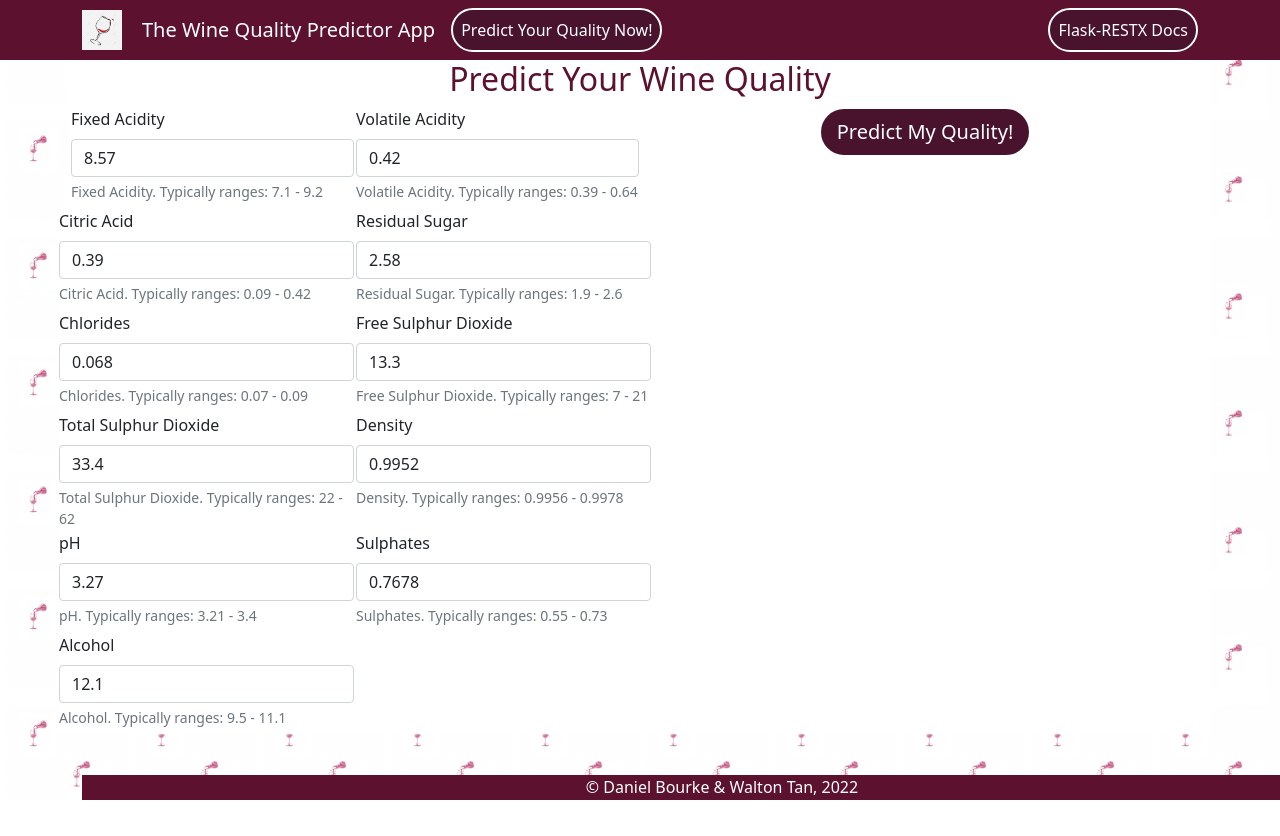
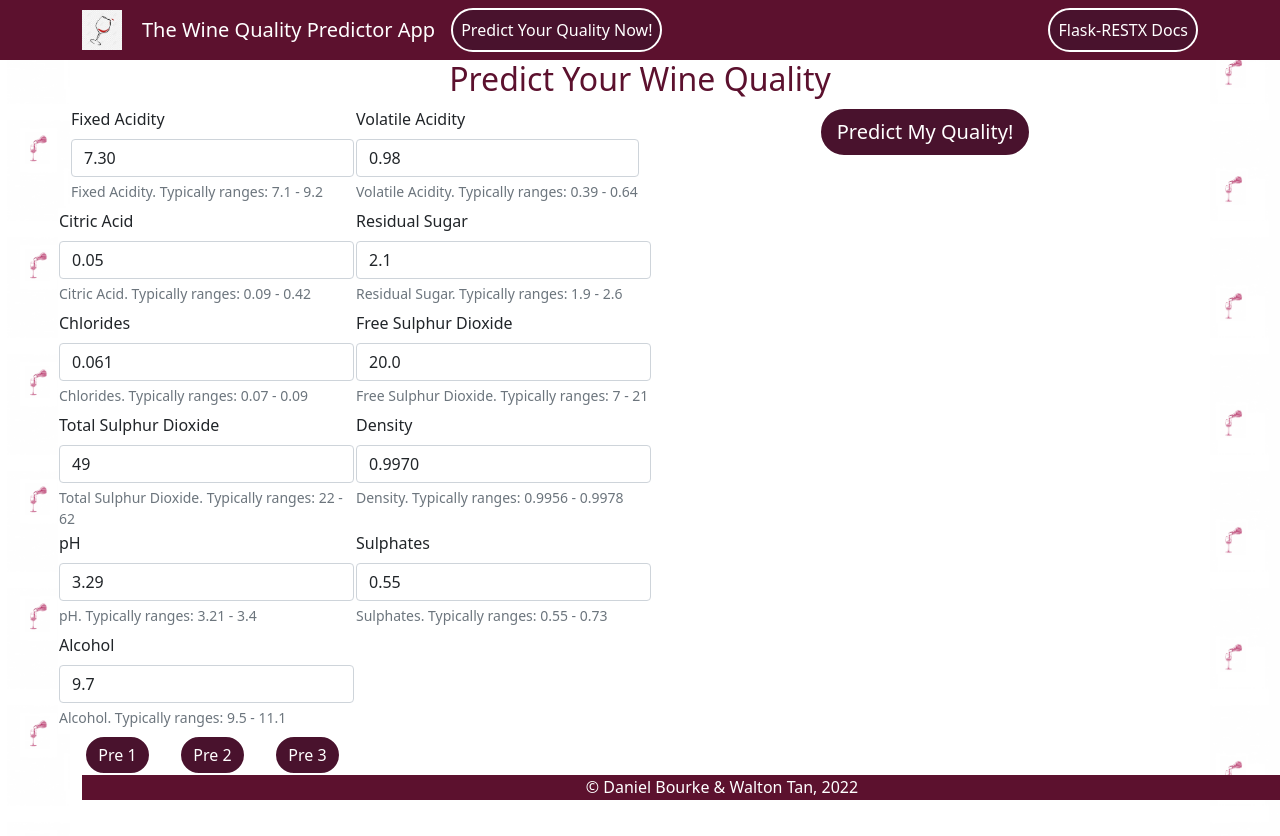
Before and after one commit to Waltontan/FinalProject, a Flask app: page /predictor in a window 1280 px wide. Before the commit the page ends 800 px from the top, so only its background shows below. Run offline with Flask 2, Linux system fonts and the light colour scheme; some libraries are stand-ins or nearby versions.

Commit message:
cleanin up the streets

```diff
--- a/app/static/js/forecast.js
+++ b/app/static/js/forecast.js
@@ -145,3 +145,48 @@ function predict_quality() {
 }
 
 d3.selectAll("#predict_button").on("click", predict_quality)
+
+
+function preset1() {
+    d3.select("#fixed_acidity").attr('value', 7.4)
+    d3.select("#volatile_acidity").attr('value', 0.98)
+    d3.select("#citric_acid").attr('value', 0.05)
+    d3.select("#residual_sugar").attr('value', 2.1)
+    d3.select("#chlorides").attr('value', 0.061)
+    d3.select("#free_sulfur_dioxide").attr('value', 20)
+    d3.select("#total_sulfur_dioxide").attr('value', 49)
+    d3.select("#density").attr('value', 0.9970)
+    d3.select("#pH").attr('value', 3.29)
+    d3.select("#sulphates").attr('value', 0.55)
+    d3.select("#alcohol").attr('value', 9.7)
+}
+
+function preset2() {
+    d3.select("#fixed_acidity").attr('value', 7.4)
+    d3.select("#volatile_acidity").attr('value', 0.61)
+    d3.select("#citric_acid").attr('value', 0.01)
+    d3.select("#residual_sugar").attr('value', 2)
+    d3.select("#chlorides").attr('value', 0.074)
+    d3.select("#free_sulfur_dioxide").attr('value', 13)
+    d3.select("#total_sulfur_dioxide").attr('value', 38)
+    d3.select("#density").attr('value', 0.99748)
+    d3.select("#pH").attr('value', 3.48)
+    d3.select("#sulphates").attr('value', 0.65)
+    d3.select("#alcohol").attr('value', 9.8)
+}
+function preset3() {
+    d3.select("#fixed_acidity").attr('value', 7.9)
+    d3.select("#volatile_acidity").attr('value', 0.54)
+    d3.select("#citric_acid").attr('value', 0.34)
+    d3.select("#residual_sugar").attr('value', 2.5)
+    d3.select("#chlorides").attr('value', 0.076)
+    d3.select("#free_sulfur_dioxide").attr('value', 8)
+    d3.select("#total_sulfur_dioxide").attr('value', 17)
+    d3.select("#density").attr('value', 0.99235)
+    d3.select("#pH").attr('value', 3.2)
+    d3.select("#sulphates").attr('value', 0.72)
+    d3.select("#alcohol").attr('value', 13.1)
+}
+d3.selectAll("#poison_button").on("click", preset1)
+d3.selectAll("#standard_button").on("click", preset2)
+d3.selectAll("#award_button").on("click", preset3)
--- a/app/templates/index2.html
+++ b/app/templates/index2.html
@@ -16,7 +16,7 @@
         <div class="col-3">
             <div class="cell">
                 <label class="form-label" for="fixed_acidity" id="fixed-acidity-header">Fixed Acidity</label>
-                <input class="form-control" type="number" name="fixed_acidity" id="fixed_acidity" value="8.57" min="5"
+                <input class="form-control" type="number" name="fixed_acidity" id="fixed_acidity" value="7.30" min="5"
                     max="13" step="0.01">
                 <div class="form-text">Fixed Acidity. Typically ranges: 7.1 - 9.2</div>
             </div>
@@ -24,7 +24,7 @@
         <div class="col-3">
             <div class="cell">
                 <label class="form-label" for="volatile_acidity" id="volatile-acidity-header">Volatile Acidity</label>
-                <input class="form-control" type="number" name="volatile_acidity" id="volatile_acidity" value="0.42"
+                <input class="form-control" type="number" name="volatile_acidity" id="volatile_acidity" value="0.98"
                     min="0.25" max="0.9" step="0.01">
                 <div class="form-text">Volatile Acidity. Typically ranges: 0.39 - 0.64</div>
             </div>
@@ -43,7 +43,7 @@
                 <div class="col-6">
                     <div class="cell">
                         <label class="form-label" for="citric_acid" id="citric-acid-header">Citric Acid</label>
-                        <input class="form-control" type="number" name="citric_acid" id="citric_acid" value="0.39"
+                        <input class="form-control" type="number" name="citric_acid" id="citric_acid" value="0.05"
                             min="0.02" max="0.8" step="0.01">
                         <div class="form-text">Citric Acid. Typically ranges: 0.09 - 0.42</div>
                     </div>
@@ -52,7 +52,7 @@
                     <div class="cell">
                         <label class="form-label" for="residual_sugar " id="residual-sugar-header">Residual
                             Sugar</label>
-                        <input class="form-control" type="number" name="residual_sugar" id="residual_sugar" value="2.58"
+                        <input class="form-control" type="number" name="residual_sugar" id="residual_sugar" value="2.1"
                             min="1" max="3.5" step="0.01">
                         <div class="form-text">Residual Sugar. Typically ranges: 1.9 - 2.6</div>
                     </div>
@@ -62,7 +62,7 @@
                 <div class="col-6">
                     <div class="cell">
                         <label class="form-label" for="chlorides" id="chlorides-header">Chlorides</label>
-                        <input class="form-control" type="number" name="chlorides" id="chlorides" value="0.068"
+                        <input class="form-control" type="number" name="chlorides" id="chlorides" value="0.061"
                             min="0.03" max="0.13" step="0.001">
                         <div class="form-text">Chlorides. Typically ranges: 0.07 - 0.09</div>
                     </div>
@@ -72,7 +72,7 @@
                         <label class="form-label" for="free_sulfur_dioxide" id="free-sulfur-dioxide-header">Free Sulphur
                             Dioxide</label>
                         <input class="form-control" type="number" name="free_sulfur_dioxide" id="free_sulfur_dioxide"
-                            value="13.3" min="4" max="30" step="0.1">
+                            value="20.0" min="4" max="30" step="0.1">
                         <div class="form-text">Free Sulphur Dioxide. Typically ranges: 7 - 21</div>
                     </div>
                 </div>
@@ -83,14 +83,14 @@
                         <label class="form-label" for="total_sulfur_dioxide" id="total-sulfur-dioxide-header">Total
                             Sulphur Dioxide</label>
                         <input class="form-control" type="number" name="total_sulfur_dioxide" id="total_sulfur_dioxide"
-                            value="33.4" min="10" max="80" step="0.1">
+                            value="49" min="10" max="80" step="0.1">
                         <div class="form-text">Total Sulphur Dioxide. Typically ranges: 22 - 62</div>
                     </div>
                 </div>
                 <div class="col-6">
                     <div class="cell">
                         <label class="form-label" for="density" id="density-header">Density</label>
-                        <input class="form-control" type="number" name="density" id="density" value="0.9952" min="0.985"
+                        <input class="form-control" type="number" name="density" id="density" value="0.9970" min="0.985"
                             max="1.05" step="0.0001">
                         <div class="form-text">Density. Typically ranges: 0.9956 - 0.9978</div>
                     </div>
@@ -98,7 +98,7 @@
                 <div class="col-6">
                     <div class="cell">
                         <label class="form-label" for="pH" id="pH-header">pH</label>
-                        <input class="form-control" type="number" name="pH" id="pH" value="3.27" min="3" max="3.5"
+                        <input class="form-control" type="number" name="pH" id="pH" value="3.29" min="3" max="3.5"
                             step="0.01">
                         <div class="form-text">pH. Typically ranges: 3.21 - 3.4</div>
                     </div>
@@ -106,7 +106,7 @@
                 <div class="col-6">
                     <div class="cell">
                         <label class="form-label" for="sulphates" id="sulphates-header">Sulphates</label>
-                        <input class="form-control" type="number" name="sulphates" id="sulphates" value="0.7678"
+                        <input class="form-control" type="number" name="sulphates" id="sulphates" value="0.55"
                             min="0.35" max="1" step="0.0001">
                         <div class="form-text">Sulphates. Typically ranges: 0.55 - 0.73</div>
                     </div>
@@ -116,7 +116,7 @@
                 <div class="col-6">
                     <div class="cell">
                         <label class="form-label" for="alcohol" id="alcohol-header">Alcohol</label>
-                        <input class="form-control" type="number" name="alcohol" id="alcohol" value="12.1" min="6"
+                        <input class="form-control" type="number" name="alcohol" id="alcohol" value="9.7" min="6"
                             max="16" step="0.1">
                         <div class="form-text">Alcohol. Typically ranges: 9.5 - 11.1</div>
                     </div>
@@ -140,7 +140,24 @@
 
     </div>
     <div class="row">
-
+        <div class="col-1">
+            <div class="cell text-center">
+                <button type="button" class="btn btn-dark btn-primary  " id="poison_button" style="background-color:rgb(73, 18, 45) ;  border: 2px solid white;
+                border-radius: 25px;">Pre 1</button>
+            </div>
+        </div>
+        <div class="col-1">
+            <div class="cell text-center">
+                <button type="button" class="btn btn-dark btn-primary  " id="standard_button" style="background-color:rgb(73, 18, 45) ;  border: 2px solid white;
+                border-radius: 25px;">Pre 2</button>
+            </div>
+        </div>
+        <div class="col-1">
+            <div class="cell text-center">
+                <button type="button" class="btn btn-dark btn-primary  " id="award_button" style="background-color:rgb(73, 18, 45) ;  border: 2px solid white;
+                border-radius: 25px;">Pre 3</button>
+            </div>
+        </div>
 
     </div>
     <script src="https://d3js.org/d3.v5.min.js"></script>
--- a/model/config.py
+++ /dev/null
@@ -1,4 +0,0 @@
-DB_USER="postgres"
-DB_PASSWORD="postgres"
-DB_SERVER_NAME="database-1.cvt1rmfcsluj.ap-southeast-2.rds.amazonaws.com"
-DB_DATABASE_NAME="postgres"
```
Also changed, not shown: app/templates/forecast.html (deleted, +0 -50 lines), app/static/img/poison.jpeg (deleted), images/poison1.jfif (deleted), 7 other files.
